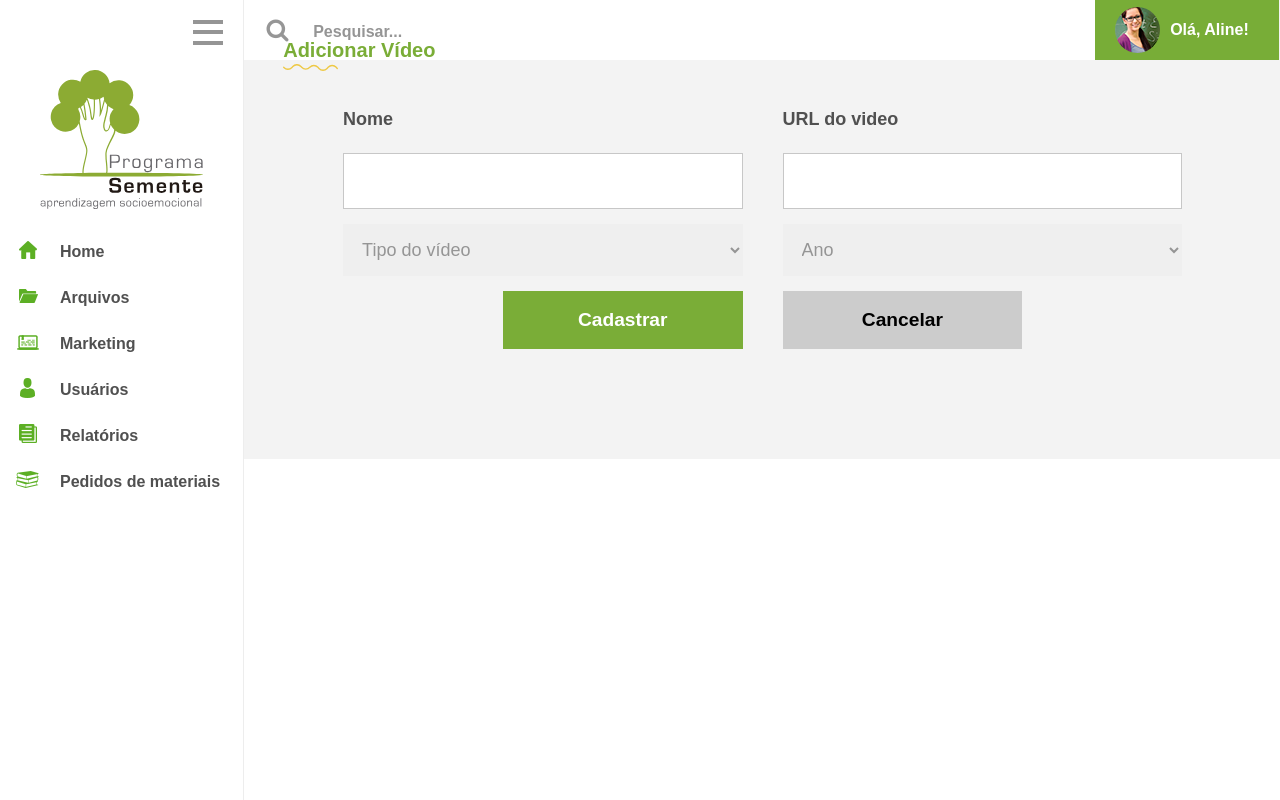
After one commit to danemmanuel/programa-semente, a PHP site: page /dashboard/addvideo.php in a window 1280 px wide. The commit adds this page. Run offline with PHP 8.4, Linux system fonts and the light colour scheme; some libraries are stand-ins or nearby versions.

Commit message:
add video

```diff
--- /dev/null
+++ b/dashboard/addvideo.php
@@ -0,0 +1,62 @@
+<?php
+require("includes/head.php");
+
+require("includes/menu.php");
+
+?>
+<section class="page-addvideo">
+	<div class="title sake">Adicionar Vídeo</div>
+	<div class="formaddvideo">
+		<form action="">
+			<div class="row-flex align-center">
+				<div class="l5 inputed">
+					<label for="nome" class="filterlabel">Nome</label>
+					<input type="text" id="nome" class="input">
+				</div>
+				<div class="l5 inputed">
+					<label for="nome" class="filterlabel">URL do video</label>
+					<input type="text" id="nome" class="input">
+				</div>
+				<div class="l5 inputed">
+
+					<select name="" id="tipo" class="inputvideo">
+						<option value="" disabled selected="">Tipo do vídeo</option>
+						<option value="">Vídeo para alunos</option>
+						<option value="">Vídeo para professores</option>
+					</select>
+				</div>
+				<div class="l5 inputed">
+
+					<select name="" id="tipo" class="inputvideo">
+						<option value="" disabled selected="">Ano</option>
+						<option value="">6º ano</option>
+						<option value="">7º ano</option>
+						<option value="">8º ano</option>
+						<option value="">7º ano</option>
+						<option value="">8º ano</option>
+						<option value="">9º ano</option>
+						<option value="">1º ano</option>
+						<option value="">2º ano</option>
+						<option value="">3º ano</option>
+						<option value="">4º ano</option>
+						<option value="">5º ano</option>
+						<option value="">Médio 1º ano</option>
+						<option value="">Médio 2º ano</option>
+						<option value="">Médio 3º ano</option>
+					</select>
+				</div>
+				<div class="l3 inputed">
+					<input type="submit" class="input-login" value="Cadastrar">
+				</div>
+				<div class="l3 inputed">
+					<input type="submit" class="input-login bg-gray" value="Cancelar">
+				</div>
+			</div>
+		</form>
+	</div>
+</section>
+
+<?php
+require("includes/footer.php");
+
+?>
--- a/dashboard/includes/footer.php
+++ b/dashboard/includes/footer.php
@@ -1 +1,2 @@
+<script type="text/javascript" src="../public/js/main.js"></script>
 </body>
--- a/dashboard/includes/head.php
+++ b/dashboard/includes/head.php
@@ -13,6 +13,7 @@
 	<link rel="stylesheet" href="../public/css/owl.theme.default.min.css">
 	<script type="text/javascript" src="https://code.jquery.com/jquery-3.2.1.min.js"></script>
 	<script type="text/javascript" src="../public/js/owl.carousel.min.js"></script>
+
 	<link rel="stylesheet" href="//cdn.materialdesignicons.com/2.1.19/css/materialdesignicons.min.css">
 
 </head>
--- a/dashboard/includes/menu.php
+++ b/dashboard/includes/menu.php
@@ -64,8 +64,9 @@
 </div>
 
 <script>
-	$('#nav-icon3').click(function(){
-		$(this).toggleClass('open');
-	});
+
+
+
+
 
 </script>
--- a/public/css/style.css
+++ b/public/css/style.css
@@ -206,10 +206,18 @@
    }
 
    .menu{
+      position: absolute;
    	float: left;
    	width: 19%;
    	height: 100%;
    	border-right: 1px solid #ededed;
+      background-color: #fff;
+      z-index: 9;
+      transition: 0.5s;
+   }
+   .menu.hidden{
+   	width: 70px;
+   	transition: 0.5s;
    }
    .iconmenu{
    	display: flex;
@@ -223,6 +231,7 @@
    	margin: 20px 0;
    	font-family: 'Montserrat', sans-serif;
    	font-weight: bold;
+   	display: block;
    }
    .menuitens .item{
    	padding-left: 60px;
@@ -233,6 +242,23 @@
    .menuitens a{
    	color: #505050;
    }
+
+    .menuitens-hidden{
+   	margin: 20px 0;
+   	font-family: 'Montserrat', sans-serif;
+   	font-weight: bold;
+   	display: none;
+   }
+   .menuitens-hidden .item{
+   	padding-left: 60px;
+   	font-size: 16px;
+   	padding-top: 15px;
+   	padding-bottom: 15px;
+   }
+   .menuitens-hidden a{
+   	color: #505050;
+   }
+
    .item.home.active{
    	color: #fff;
    	background-color: #78ad37;
@@ -417,8 +443,11 @@
    }
    .navheader{
    	height: 60px;
-   	float: left;
+   	position: absolute;
    	width: 80.9%;
+      top: 0;
+      left: 19%;
+      background-color: #fff;
    }
    .navheader .user{
    	float: right;
@@ -466,11 +495,14 @@
    	font-size: 20px;
    	color: #505050;
    }
-   .page-home, .page-arquivos, .page-marketing, .page-usuarios{
+   .page-home, .page-arquivos, .page-marketing, .page-usuarios, .page-addvideo{
    	float: left;
    	background-color: #f3f3f3;
    	width: 74.9%;
+          margin-left: 19%;
    	padding: 40px;
+     #F5F5F5
+      margin-top: 60px;
    }
    .page-home h2{
    	font-family: 'Montserrat', sans-serif;
@@ -891,3 +923,13 @@
    .minmarg{
    	margin-right: 20px;
    }
+   .formaddvideo{
+      margin: 50px 0;
+   }
+   .formaddvideo .inputed{
+      margin: 0 20px;
+   }
+   .bg-gray{
+      background-color: #ccc;
+      color: #000;
+   }
--- a/public/js/main.js
+++ b/public/js/main.js
@@ -0,0 +1,6 @@
+$('#nav-icon3').click(function(){
+	$(this).toggleClass('open');
+	$(".menu").toggleClass('hidden');
+	$(".menuitens .item").text("");
+
+});
```
